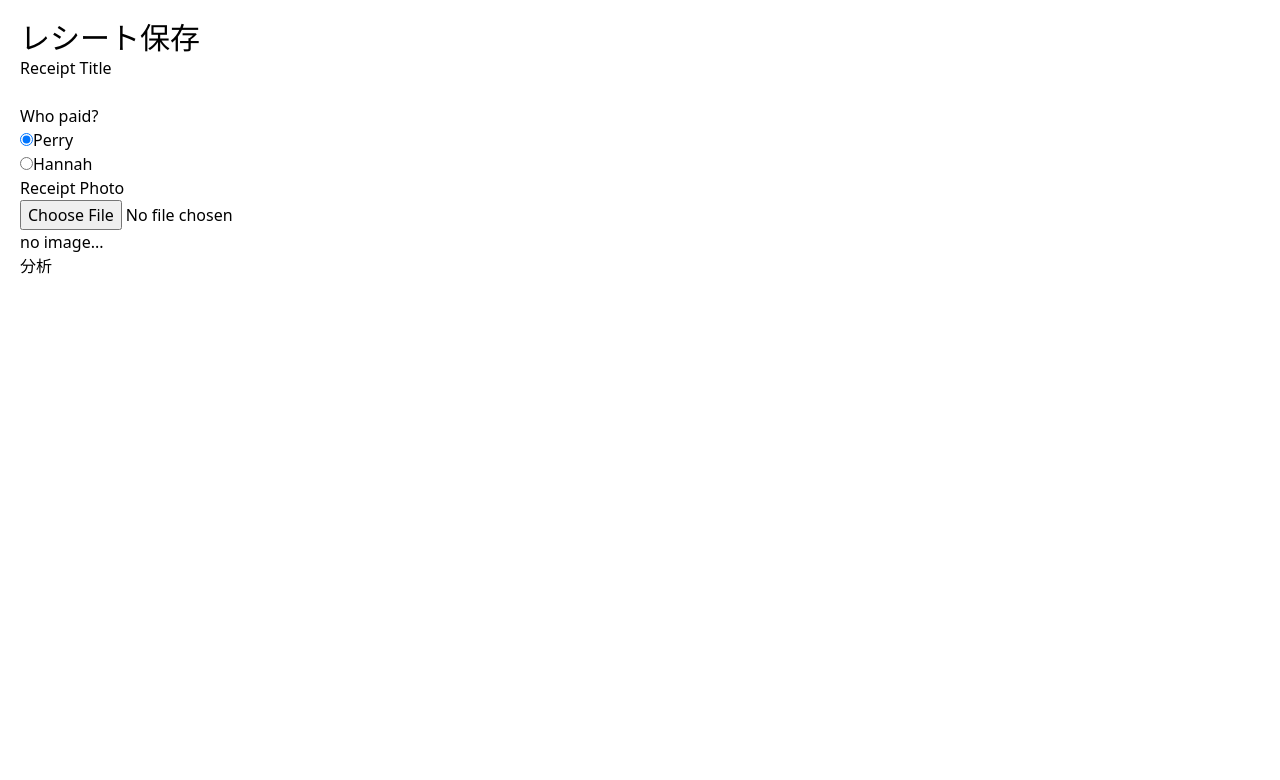
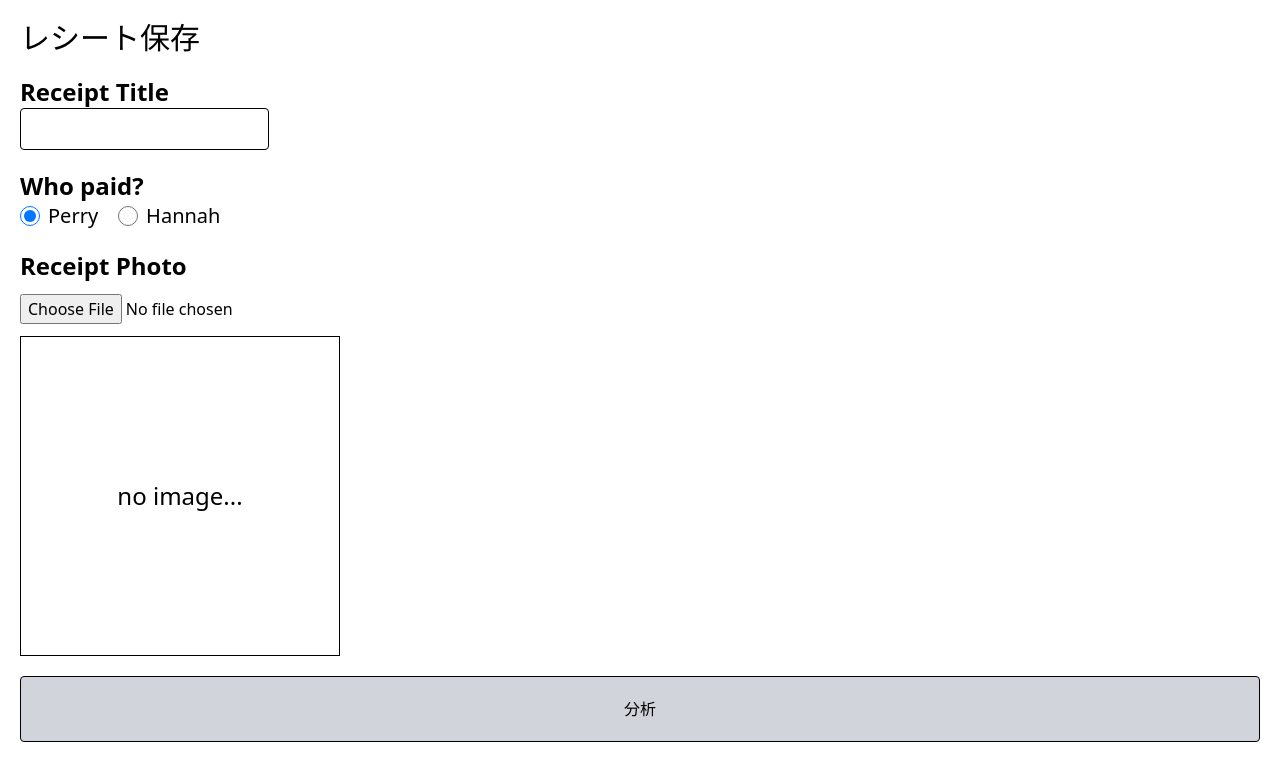
Before and after one commit to PerryM123/split-my-receipt-up-frontend, a Nuxt app: page /save-receipt in a window 1280 px wide. Shown: the top 780 px of the page. Built offline with nearby package versions, Linux system fonts and the light colour scheme.

Commit message:
Added apiBase and added styling to save receipt step 1

```diff
--- a/eslint.config.mjs
+++ b/eslint.config.mjs
@@ -3,6 +3,7 @@ import withNuxt from './.nuxt/eslint.config.mjs'
 
 export default withNuxt({
   rules: {
+    // TODO: consider turning this back on
     'vue/multi-word-component-names': 'off',
     'vue/html-self-closing': 'off',
     'object-curly-newline': [
--- a/nuxt.config.ts
+++ b/nuxt.config.ts
@@ -2,6 +2,12 @@
 export default defineNuxtConfig({
   compatibilityDate: '2024-11-01',
   devtools: { enabled: true },
+  runtimeConfig: {
+    public: {
+      apiBaseLocal: process.env.API_BASE_LOCAL,
+      apiBaseLan: process.env.API_BASE_LAN
+    }
+  },
   srcDir: 'src/',
   modules: [
     '@nuxt/eslint',
--- a/src/components/molecules/SavePreparation.vue
+++ b/src/components/molecules/SavePreparation.vue
@@ -1,45 +1,76 @@
+<!--
+TODO:
+- Add: if I hit enter, it will focus to the next input
+-->
 <template>
-  <!-- TODO: Make a component of the 1st step -->
-  <div v-if="error" class="p-8">
+  <div class="mt-5">
+    <div v-if="error" class="mb-4">
       <p class="rounded border border-red-500 bg-red-100 p-3">
         {{ getErrorMessage() }}
       </p>
     </div>
-  <p>Receipt Title</p>
-  <input v-model="receiptTitle" @input="handleReceiptTitleChange()" />
+    <div>
+      <p class="text-2xl font-bold">Receipt Title</p>
+      <input
+        v-model="receiptTitle"
+        class="rounded border border-black p-2"
+        @input="handleReceiptTitleChange()"
+      />
+    </div>
+    <div class="mt-5">
       <fieldset>
-    <legend>Who paid?</legend>
-    <div>
+        <legend class="text-2xl font-bold">Who paid?</legend>
+        <div class="flex">
+          <!-- TODO: Make this DRY if possible with a v-for -->
+          <div class="center flex items-center">
             <input
               id="perry"
+              class="h-5 w-5 cursor-pointer"
               type="radio"
               name="who-paid"
               value="perry"
-        @change="handlePayerChange('perry')"
               :checked="userWhoPaid === 'perry'"
+              @change="handlePayerChange()"
             />
-      <label for="perry">Perry</label>
+            <label class="cursor-pointer pl-2 text-xl" for="perry">Perry</label>
           </div>
-    <div>
+          <div class="center ml-5 flex items-center">
             <input
               id="hannah"
+              class="h-5 w-5 cursor-pointer"
               type="radio"
               name="who-paid"
               value="hannah"
-        @change="handlePayerChange('hannah')"
               :checked="userWhoPaid === 'hannah'"
+              @change="handlePayerChange()"
             />
-      <label for="hannah">Hannah</label>
+            <label class="cursor-pointer pl-2 text-xl" for="hannah"
+              >Hannah</label
+            >
+          </div>
         </div>
       </fieldset>
-  <div>
-    <h2>Receipt Photo</h2>
-    <input type="file" accept=".jpg,.jpeg" @change="previewImage" />
+    </div>
+    <div class="mt-5">
+      <h2 class="text-2xl font-bold">Receipt Photo</h2>
+      <input class="mt-3" type="file" accept=".jpg,.jpeg" />
+      <div class="mt-3">
         <img v-if="imageSrc" :src="imageSrc" alt="Selected Receipt" />
-    <p v-else>no image...</p>
-    <button :disabled="!selectedFile" @click="analyzeReceipt(selectedFile)">
+        <p
+          v-else
+          class="flex h-80 max-h-80 max-w-80 items-center justify-center border border-black text-2xl"
+        >
+          no image...
+        </p>
+      </div>
+      <button
+        :disabled="!selectedFile"
+        class="mt-5 block w-full rounded border border-solid border-black bg-gray-300 px-5 py-5 text-center transition-all duration-700 first:mt-0 hover:opacity-30"
+        @click="analyzeReceipt(selectedFile)"
+      >
         分析
       </button>
+    </div>
   </div>
 </template>
 <script setup lang="ts">
@@ -50,31 +81,24 @@ const props = defineProps<{
 }>()
 const receiptTitle = ref('')
 const emit = defineEmits<{
-  previewImageEmitTestTodo: [e: Event]
-  analyzeReceiptEmitTestTodo: [e: Event]
-  'update:userWhoPaid': [value: string] // TODO: 確認必須
-  'update:receiptTitle': [value: string] // TODO: 確認必須
+  moveToStepTwo: [boolean]
 }>()
-const { getReceiptDataFromReceipt, clearErrorMessage, data, error } =
+// TODO: prettier and eslint are conflicting here
+const { getReceiptDataFromReceipt, clearErrorMessage, error } =
   useAnalyzeReceipt()
 
-const previewImage = (event: Event) => {
-  emit('previewImageEmitTestTodo', event)
-}
 const analyzeReceipt = async (selectedFile: File | null) => {
   console.log('perry: analyzeReceipt: props.selectedFile: ', props.selectedFile)
-  // emit('analyzeReceiptEmitTestTodo', event)
   await getReceiptDataFromReceipt(selectedFile)
+  emit('moveToStepTwo', true)
 }
 const getErrorMessage = () => {
   return 'Unknown error occurred'
 }
-const handlePayerChange = (someText: string) => {
-  emit('update:userWhoPaid', someText)
+const handlePayerChange = () => {
   clearErrorMessage()
 }
 const handleReceiptTitleChange = () => {
-  emit('update:receiptTitle', receiptTitle.value)
   clearErrorMessage()
 }
 </script>
--- a/src/pages/index.vue
+++ b/src/pages/index.vue
@@ -1,4 +1,5 @@
 <template>
+  <div>
     <PageTitle>Split Me Up Before You Go-Go</PageTitle>
     <div class="mt-16">
       <!-- TODO: There must be a way to order the tailwind classes with an extension and preitter
@@ -11,6 +12,7 @@
       >
         {{ link.linkText }}
       </NuxtLink>
+    </div>
   </div>
 </template>
 <script setup>
--- a/src/pages/save-receipt/index.vue
+++ b/src/pages/save-receipt/index.vue
@@ -72,11 +72,11 @@ TODO:
     <img v-if="isLoading" src="/loading.gif" alt="Analyzing Receipt" />
     <SavePreparation
       v-else-if="currentStep === STEP_1"
-      v-model:userWhoPaid="userWhoPaid"
+      v-model:user-who-paid="userWhoPaid"
       :image-src="imageSrc"
       :selected-file="selectedFile"
-      @previewImageEmitTestTodo="previewImage"
-      @analyzeReceiptEmitTestTodo="analyzeReceipt"
+      @preview-image-emit-test-todo="previewImage"
+      @move-to-step-two="moveToStepTwo"
     />
     <template v-else-if="currentStep === STEP_2">
       <h2>Scanned Items</h2>
@@ -215,7 +215,9 @@ const bothTotalSplitted = computed(() => bothTotal.value / 2)
 const STEP_1 = 'step1'
 const STEP_2 = 'step2'
 const STEP_3 = 'step3'
-const currentStep = ref(STEP_1)
+// TODO: Is there a better way to write this?
+type Steps = typeof STEP_1 | typeof STEP_2 | typeof STEP_3
+const currentStep = ref<Steps>(STEP_1)
 
 const previewImage = (event: Event) => {
   const file = (event.target as HTMLInputElement).files?.[0]
@@ -224,47 +226,6 @@ const previewImage = (event: Event) => {
   }
   imageSrc.value = URL.createObjectURL(file)
   selectedFile.value = file
-}
-
-// TODO: This might be better in SavePreparation??
-const analyzeReceipt = async () => {
-  if (!selectedFile.value) {
-    console.error('No file selected')
-    return
-  }
-  const formData = new FormData()
-  formData.append('image', selectedFile.value)
-  try {
-    isLoading.value = true
-    // TODO: maybe axios is better? Or using a composable?
-    const response = await fetch(
-      'http://local.memories.com/api/receipt-info/analyze',
-      {
-        method: 'POST',
-        body: formData
-      }
-    )
-    if (!response.ok) {
-      throw new Error(`HTTP error! status: ${response.status}`)
-    }
-    const receiptInfoResponse: ReceiptInfoResponse = await response.json()
-    receiptInfo.value.items = receiptInfoResponse.receipt_info.items.map(
-      (receiptItem) => {
-        return {
-          name: receiptItem.name,
-          price_total: receiptItem.price_total,
-          who_paid: USERS.BOTH.NAME
-        }
-      }
-    )
-
-    receiptTotal.value = receiptInfoResponse.receipt_info.receipt_total
-    currentStep.value = STEP_2
-  } catch (error) {
-    console.error('Error analyzing receipt:', error)
-  } finally {
-    isLoading.value = false
-  }
 }
 
 const handleOpenAddItemModal = () => {
@@ -377,4 +338,8 @@ const handleCancelDeleteConfirmation = () => {
   isDeleteModal.value = false
   closeModal()
 }
+const moveToStepTwo = () => {
+  console.log('perry: step 222222')
+  currentStep.value = STEP_2
+}
 </script>
--- /dev/null
+++ b/src/utils/getApiBase.ts
@@ -0,0 +1,21 @@
+// TODO: テストは追加必須
+export const getApiBase = () => {
+  const config = useRuntimeConfig()
+
+  if (import.meta.client) {
+    // TODO: 以下は仮
+    console.log('perry: clientside: getApiBase')
+    const hostname = window.location.hostname
+
+    if (hostname === 'localhost' || hostname === '127.0.0.1') {
+      return config.public.apiBaseLocal
+    }
+
+    return config.public.apiBaseLan
+  } else {
+    // TODO: 以下は仮
+    console.log('perry: serverside: getApiBase')
+  }
+
+  return config.public.apiBaseLocal
+}
```
Also changed, not shown: 1 other file (tests, documents, lock files or other folders). Lines whose indentation alone changed are shown as unchanged.
